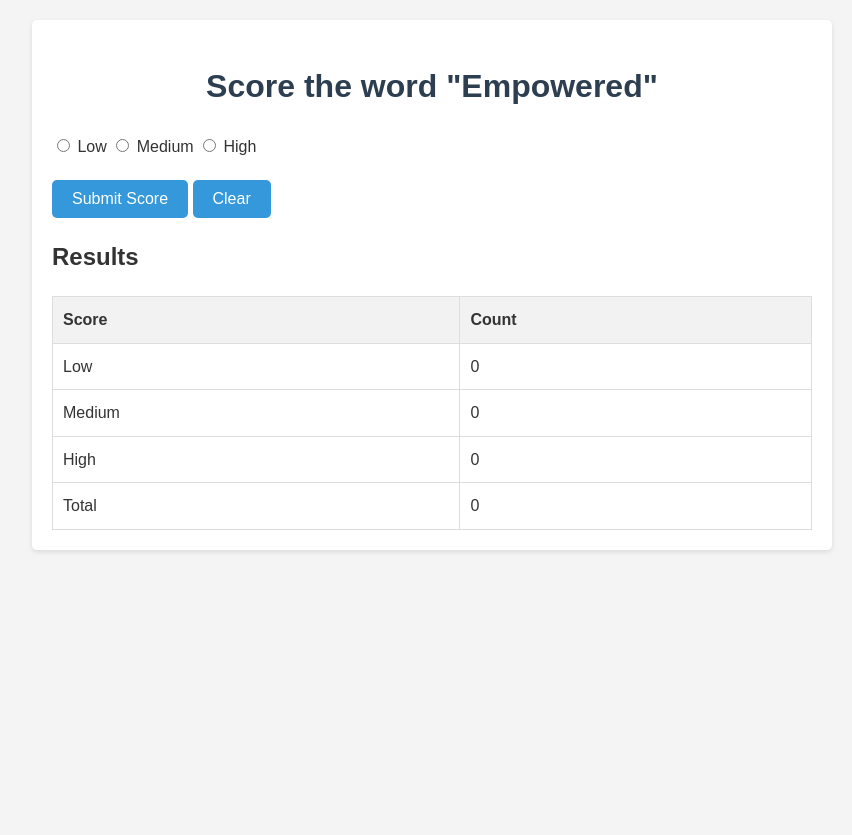
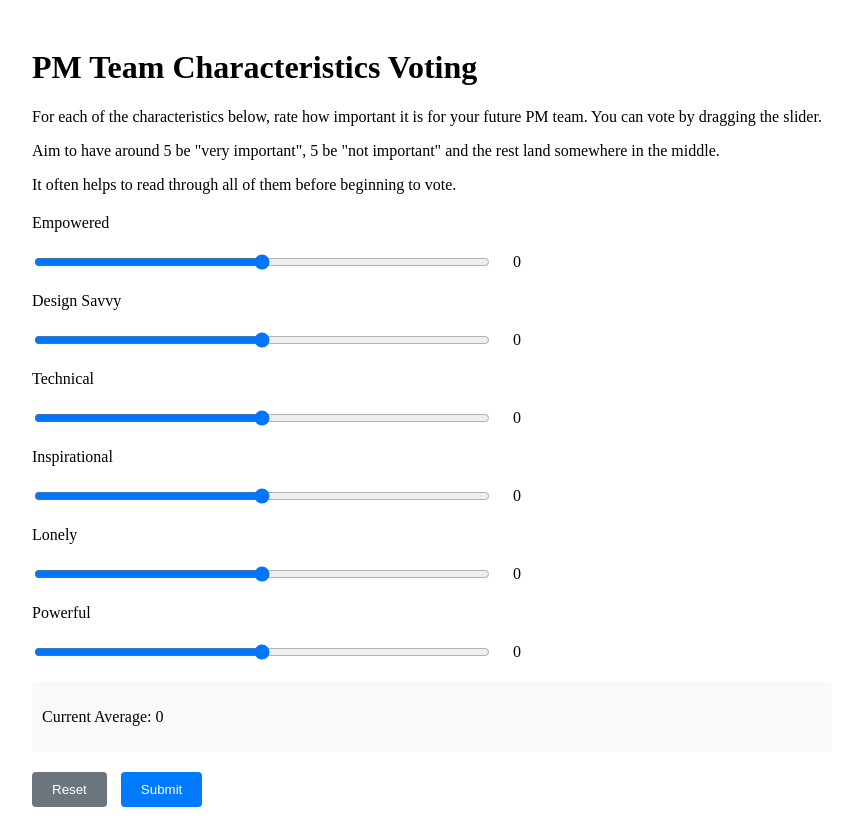
Before and after one commit to jennydove/product-culture, a Flask app: page / in a window 1280 px wide. Shown: the whole page, without its empty margins (208-1060 px from the left). Before the commit the page ends 552 px from the top, so only its background shows below. Run offline with Flask 3, Linux system fonts and the light colour scheme.

Commit message:
waited too long to commit

```diff
--- a/app.py
+++ b/app.py
@@ -1,41 +1,58 @@
-from flask import Flask, render_template, request, jsonify, flash
+from flask import Flask, render_template, request, jsonify
+from scoring import store_score, get_all_scores
 from flask_limiter import Limiter
 from flask_limiter.util import get_remote_address
-from scoring import store_score, get_all_scores
+import json
 
 app = Flask(__name__)
-app.secret_key = 'your_secret_key_here'  # Replace with a real secret key
+app.secret_key = 'your_secret_key_here'
 
-# Set up rate limiting
-limiter = Limiter(
-    get_remote_address,
-    app=app,
-    default_limits=["200 per day", "50 per hour"]
-)
+# Default terms
+DEFAULT_TERMS = ["Empowered", "Design Savvy", "Technical", "Inspirational", "Lonely", "Powerful"]
 
 @app.route('/', methods=['GET', 'POST'])
 def home():
-    if request.method == 'POST':
-        score = request.form.get('score')
-        if score in ['L', 'M', 'H']:
-            store_score(score)
-            flash('Score submitted successfully!', 'success')
-        else:
-            flash('Invalid score. Please choose L, M, or H.', 'error')
+    """
+    Render the home page with default terms and their initial scores.
 
-    scores = get_all_scores()
-    return render_template('index.html', scores=scores)
+    Returns:
+        The rendered template for the home page.
+    """
+    # Initialize empty scores dictionary with default terms
+    scores = {term: 0 for term in DEFAULT_TERMS}
 
-@app.route('/submit_score', methods=['POST'])
-@limiter.limit("10 per minute")
-def submit_score():
-    score = request.form.get('score')
-    if score in ['L', 'M', 'H']:
-        store_score(score)
-        scores = get_all_scores()
-        return jsonify({'success': True, 'message': 'Score submitted successfully!', 'scores': scores})
-    else:
-        return jsonify({'success': False, 'message': 'Invalid score. Please choose L, M, or H.'})
+    # Render the 'index.html' template with terms and scores
+    return render_template('index.html', terms=DEFAULT_TERMS, scores=scores)
+
+@app.route('/submit_scores', methods=['POST'])
+def submit_scores():
+    data = request.json
+    scores = data.get('scores', {})
+
+    # Calculate average score
+    score_values = [float(v) for v in scores.values()]
+    avg_score = sum(score_values) / len(score_values) if score_values else 0
+
+    # Store each score
+    for term, score in scores.items():
+        store_score(term, float(score))
+
+    # Get all scores including the new submission
+    all_scores = get_all_scores()
+
+    if not -2 <= avg_score <= 2:
+        return jsonify({
+            'success': False,
+            'message': 'Average score must be between -2 and +2'
+        })
+
+    return jsonify({
+        'success': True,
+        'message': 'Scores submitted successfully',
+        'average': round(avg_score, 2),
+        'individual_scores': all_scores['individual_scores'],
+        'averages': all_scores['averages']
+    })
 
 if __name__ == '__main__':
     app.run(debug=True)
--- /dev/null
+++ b/static/script.js
@@ -0,0 +1,102 @@
+document.addEventListener('DOMContentLoaded', function() {
+    const form = document.getElementById('voting-form');
+    const resetBtn = document.getElementById('reset-btn');
+    const submitBtn = document.getElementById('submit-btn');
+    const currentAverage = document.getElementById('current-average');
+    const message = document.getElementById('message');
+    const resultsContainer = document.getElementById('results-container');
+    const resultsContent = document.getElementById('results-content');
+
+    let scores = {};
+
+    // Initialize sliders and update scores
+    document.querySelectorAll('.slider').forEach(slider => {
+        const scoreSpan = slider.nextElementSibling;
+        slider.addEventListener('input', function() {
+            scoreSpan.textContent = this.value;
+            scores[this.id] = parseFloat(this.value);
+            updateAverage();
+        });
+    });
+
+    // Update average score
+    function updateAverage() {
+        const values = Object.values(scores);
+        const avg = values.length ? values.reduce((a, b) => a + b) / values.length : 0;
+        currentAverage.textContent = avg.toFixed(2);
+    }
+
+    // Reset all sliders
+    resetBtn.addEventListener('click', function() {
+        document.querySelectorAll('.slider').forEach(slider => {
+            slider.value = 0;
+            slider.nextElementSibling.textContent = '0';
+        });
+        scores = {};
+        updateAverage();
+    });
+
+    // Submit scores
+    form.addEventListener('submit', function(e) {
+        e.preventDefault();
+        fetch('/submit_scores', {
+            method: 'POST',
+            headers: {
+                'Content-Type': 'application/json',
+            },
+            body: JSON.stringify({ scores: scores }),
+        })
+        .then(response => response.json())
+        .then(data => {
+            console.log('Received data:', data);
+            if (data.success) {
+                message.textContent = data.message;
+                message.className = 'success';
+                displayResults(data);
+            } else {
+                message.textContent = data.message;
+                message.className = 'error';
+            }
+            message.classList.remove('hidden');
+        })
+        .catch(error => {
+            console.error('Error:', error);
+            message.textContent = 'An error occurred. Please try again.';
+            message.className = 'error';
+            message.classList.remove('hidden');
+        });
+    });
+
+    // Display results
+    function displayResults(data) {
+        if (!data || !data.individual_scores || !data.averages) {
+            console.error('Invalid data received:', data);
+            message.textContent = 'Error displaying results. Please try again.';
+            message.className = 'error';
+            message.classList.remove('hidden');
+            return;
+        }
+        resultsContent.innerHTML = '';
+        for (const [term, scores] of Object.entries(data.individual_scores)) {
+            const resultGroup = document.createElement('div');
+            resultGroup.className = 'result-group';
+            resultGroup.innerHTML = `
+                <h3>${term}</h3>
+                <div class="result-line">
+                    <div class="vote-dots"></div>
+                    <div class="average-marker" style="left: ${(data.averages[term] + 2) / 4 * 100}%"></div>
+                </div>
+                <span class="average-score">Average: ${data.averages[term].toFixed(2)}</span>
+            `;
+            const voteDots = resultGroup.querySelector('.vote-dots');
+            scores.forEach(score => {
+                const dot = document.createElement('div');
+                dot.className = 'dot';
+                dot.style.left = `${(score + 2) / 4 * 100}%`;
+                voteDots.appendChild(dot);
+            });
+            resultsContent.appendChild(resultGroup);
+        }
+        resultsContainer.classList.remove('hidden');
+    }
+});
--- a/static/style.css
+++ b/static/style.css
@@ -1,90 +1,163 @@
-body {
-    font-family: Arial, sans-serif;
-    line-height: 1.6;
-    color: #333;
+/* static/style.css */
+.container {
     max-width: 800px;
     margin: 0 auto;
     padding: 20px;
-    background-color: #f4f4f4;
 }
 
-h1 {
-    color: #2c3e50;
+.slider-group {
+    margin: 20px 0;
+}
+
+.slider-container {
+    display: flex;
+    align-items: center;
+    gap: 10px;
+}
+
+.slider {
+    flex-grow: 1;
+    width: 400px;
+}
+
+.score {
+    min-width: 30px;
     text-align: center;
 }
 
-.container {
-    background-color: #fff;
-    padding: 20px;
-    border-radius: 5px;
-    box-shadow: 0 2px 5px rgba(0, 0, 0, 0.1);
+#message {
+    margin-top: 20px;
+    padding: 10px;
+    border-radius: 4px;
 }
 
-.form-group {
-    margin-bottom: 20px;
+.success {
+    background-color: #d4edda;
+    color: #155724;
+}
+
+.error {
+    background-color: #f8d7da;
+    color: #721c24;
 }
 
 .btn {
-    display: inline-block;
-    background: #3498db;
-    color: #fff;
+    background-color: #007bff;
+    color: white;
     padding: 10px 20px;
     border: none;
-    border-radius: 5px;
+    border-radius: 4px;
     cursor: pointer;
-    font-size: 16px;
-    transition: background 0.3s ease;
 }
 
 .btn:hover {
-    background: #2980b9;
+    background-color: #0056b3;
 }
 
-.flash-message {
+#average-container {
+    margin: 20px 0;
     padding: 10px;
-    margin-bottom: 20px;
-    border-radius: 5px;
+    background-color: #f8f9fa;
+    border-radius: 4px;
 }
 
-.flash-success {
-    background-color: #d4edda;
-    border-color: #c3e6cb;
-    color: #155724;
+#reset-btn {
+    background-color: #6c757d;
+    margin-right: 10px;
 }
 
-.flash-error {
-    background-color: #f8d7da;
-    border-color: #f5c6cb;
-    color: #721c24;
+#reset-btn:hover {
+    background-color: #5a6268;
 }
 
-.loading {
-    display: none;
-    text-align: center;
-    margin-top: 20px;
+.result-group {
+    margin: 30px 0;
+    position: relative;
 }
 
-.results {
-    margin-top: 20px;
+.result-line {
+    position: relative;
+    height: 2px;
+    background: #000;
+    margin: 0 20px;
+    width: 400px;
 }
 
-table {
+.vote-dots {
+    position: absolute;
+    top: -4px;
     width: 100%;
-    border-collapse: collapse;
+    height: 10px;
 }
 
-th, td {
-    padding: 10px;
-    border: 1px solid #ddd;
-    text-align: left;
+.dot {
+    position: absolute;
+    width: 10px;
+    height: 10px;
+    background: #2c7c9c;
+    border-radius: 50%;
+    transform: translateX(-50%);
 }
 
-th {
-    background-color: #f2f2f2;
+.average-marker {
+    position: absolute;
+    width: 2px;
+    height: 20px;
+    background: #ff4444;
+    transform: translateX(-50%);
+    top: -9px;
 }
 
-@media (max-width: 600px) {
-    .container {
-        padding: 10px;
-    }
+.average-score {
+    margin-left: 10px;
+    font-weight: bold;
 }
+
+.dot {
+    position: absolute;
+    width: 12px;
+    height: 12px;
+    background-color: #2B7C9C;
+    border-radius: 50%;
+    transform: translateX(-50%) translateY(-50%);
+    top: 50%;
+}
+
+.result-line {
+    position: relative;
+    height: 2px;
+    background: #000;
+    margin: 20px 40px;
+    width: 500px;
+}
+
+#results-container {
+    display: none;  /* Initially hidden */
+    margin-top: 40px;
+    padding: 20px;
+    border-top: 1px solid #ccc;
+}
+.hidden {
+    display: none;
+}
+
+.result-group {
+    margin-bottom: 30px;
+}
+
+.scale-labels {
+    display: flex;
+    justify-content: space-between;
+    width: 100%;
+    max-width: 500px;
+    margin: 0 auto 20px auto;
+    padding: 0 20px;
+    font-size: 16px;
+    color: #333;
+}
+
+.slider-container {
+    position: relative;
+    width: 500px;
+    margin: 20px 0;
+}
--- a/templates/index.html
+++ b/templates/index.html
@@ -3,104 +3,43 @@
 <head>
     <meta charset="UTF-8">
     <meta name="viewport" content="width=device-width, initial-scale=1.0">
-    <title>Score "Empowered"</title>
+    <title>PCVW App - PM Team Characteristics Voting</title>
     <link rel="stylesheet" href="{{ url_for('static', filename='style.css') }}">
 </head>
 <body>
     <div class="container">
-        <h1>Score the word "Empowered"</h1>
+        <h1>PM Team Characteristics Voting</h1>
+        <p>For each of the characteristics below, rate how important it is for your future PM team. You can vote by dragging the slider.</p>
+        <p>Aim to have around 5 be "very important", 5 be "not important" and the rest land somewhere in the middle.</p>
+        <p>It often helps to read through all of them before beginning to vote.</p>
 
-        <form id="score-form">
-            <div class="form-group">
-                <label>
-                    <input type="radio" name="score" value="L" required> Low
-                </label>
-                <label>
-                    <input type="radio" name="score" value="M" required> Medium
-                </label>
-                <label>
-                    <input type="radio" name="score" value="H" required> High
-                </label>
+        <form id="voting-form">
+            {% for term in terms %}
+            <div class="slider-group">
+                <label for="{{ term }}">{{ term }}</label>
+                <div class="slider-container">
+                    <input type="range" id="{{ term }}" name="{{ term }}" min="-2" max="2" step="0.1" value="0" class="slider">
+                    <span class="score">0</span>
+                </div>
             </div>
-            <button type="submit" class="btn">Submit Score</button>
-            <button type="button" class="btn" id="clear-btn">Clear</button>
+            {% endfor %}
+
+            <div id="average-container">
+                <p>Current Average: <span id="current-average">0</span></p>
+            </div>
+
+            <button type="button" id="reset-btn" class="btn">Reset</button>
+            <button type="submit" id="submit-btn" class="btn">Submit</button>
         </form>
 
-        <div id="flash-messages"></div>
+        <div id="message" class="hidden"></div>
 
-        <div class="loading">
-            <p>Submitting score...</p>
-        </div>
-
-        <div class="results">
+        <div id="results-container" class="hidden">
             <h2>Results</h2>
-            <table>
-                <tr>
-                    <th>Score</th>
-                    <th>Count</th>
-                </tr>
-                <tr>
-                    <td>Low</td>
-                    <td id="low-count">{{ scores['L'] }}</td>
-                </tr>
-                <tr>
-                    <td>Medium</td>
-                    <td id="medium-count">{{ scores['M'] }}</td>
-                </tr>
-                <tr>
-                    <td>High</td>
-                    <td id="high-count">{{ scores['H'] }}</td>
-                </tr>
-                <tr>
-                    <td>Total</td>
-                    <td id="total-count">{{ scores['total'] }}</td>
-                </tr>
-            </table>
+            <div id="results-content"></div>
         </div>
     </div>
 
-    <script src="https://code.jquery.com/jquery-3.6.0.min.js"></script>
-    <script>
-        $(document).ready(function() {
-            $('#score-form').on('submit', function(e) {
-                e.preventDefault();
-                $('.loading').show();
-
-                $.ajax({
-                    url: '/submit_score',
-                    method: 'POST',
-                    data: $(this).serialize(),
-                    success: function(response) {
-                        $('.loading').hide();
-                        if (response.success) {
-                            showFlashMessage(response.message, 'success');
-                            updateScores(response.scores);
-                        } else {
-                            showFlashMessage(response.message, 'error');
-                        }
-                    },
-                    error: function() {
-                        $('.loading').hide();
-                        showFlashMessage('An error occurred. Please try again.', 'error');
-                    }
-                });
-            });
-
-            $('#clear-btn').on('click', function() {
-                $('input[name="score"]').prop('checked', false);
-            });
-
-            function showFlashMessage(message, type) {
-                $('#flash-messages').html('<div class="flash-message flash-' + type + '">' + message + '</div>');
-            }
-
-            function updateScores(scores) {
-                $('#low-count').text(scores.L);
-                $('#medium-count').text(scores.M);
-                $('#high-count').text(scores.H);
-                $('#total-count').text(scores.total);
-            }
-        });
-    </script>
+    <script src="{{ url_for('static', filename='script.js') }}"></script>
 </body>
 </html>
```
Also changed, not shown: scoring.py (+22 -11 lines).
